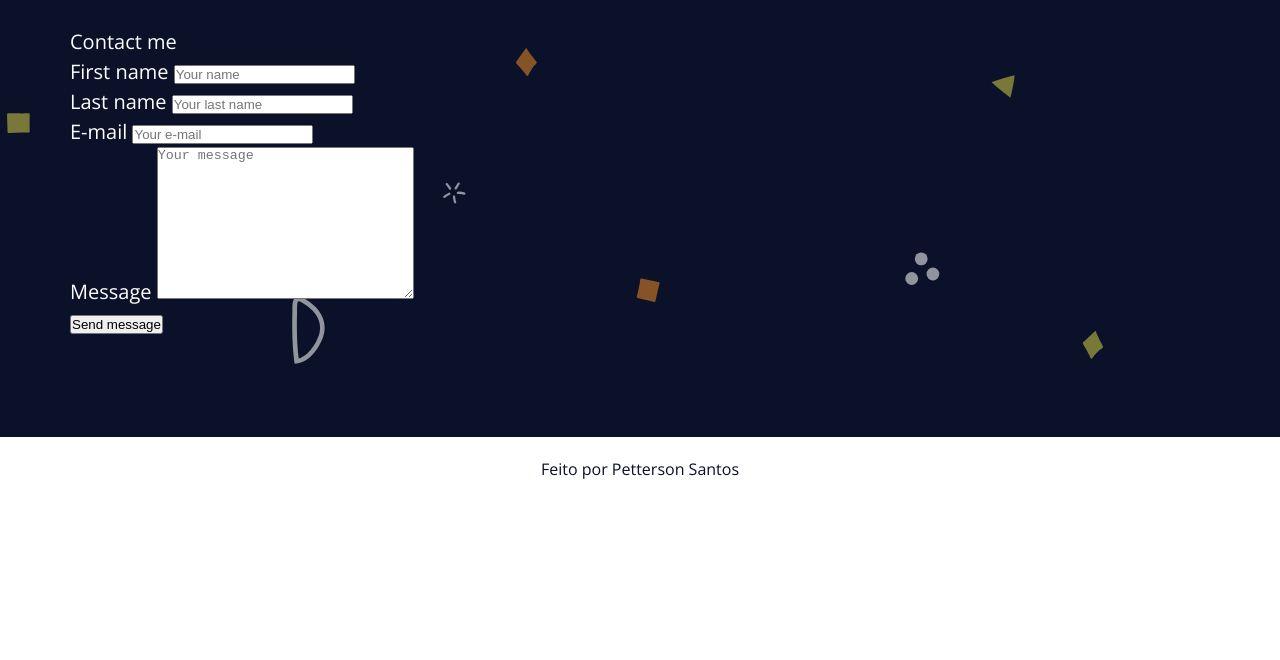
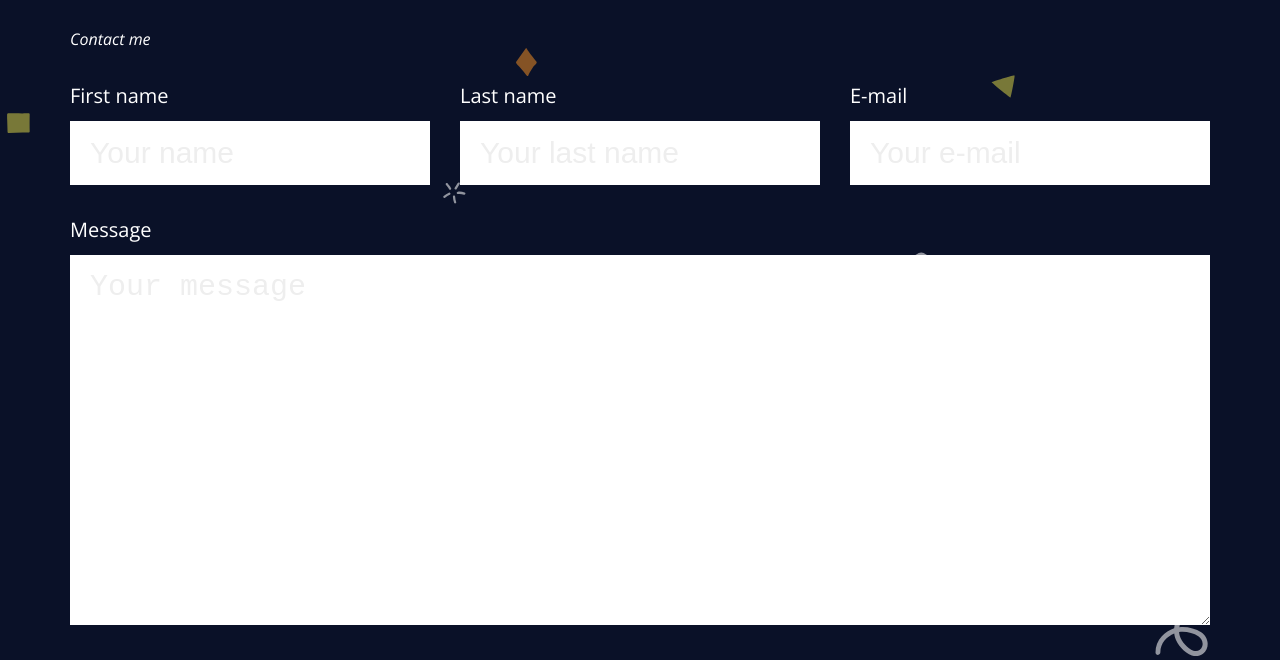
Before and after one commit to Petterson-Santos/Landing_Page, a plain HTML site: page index.html in a window 1280 px wide. Shown: the part 6038-6698 px from the top of the page. Before the commit the page ends 6539 px from the top, so only its background shows below. Drawn offline with nearby package versions, Linux system fonts and the light colour scheme; files whose address does not match are found by name.

Commit message:
finalização do contact

```diff
--- a/assets/css/style.css
+++ b/assets/css/style.css
@@ -10,6 +10,11 @@
     --light-gray-color: #EEEEEE;
     --secondary-color: crimson;
     --gap: 3rem;
+}
+
+::placeholder {
+    color: var(--light-gray-color);
+    opacity: 1;
 }
 
 html {
@@ -278,8 +283,64 @@ a {
     border: 1px solid var(--light-gray-color);
 }
 
-.form-grid {
+.contact-form {
+    grid-column: span 2;
+}
+
+.contact-form .form-grid {
     border: none;
+    display: flex;
+    flex-direction: row;
+    flex-wrap: wrap;
+    gap: var(--gap);
+}
+
+.form-grid legend {
+    margin-bottom: 3rem;
+    font-size: 1.6rem;
+    font-style: italic;
+}
+
+.form-group label {
+    display: block;
+    margin-bottom: 1rem;
+}
+
+.form-group input, .form-group textarea {
+    border: none;
+    background: var(--white-color);
+    padding: 1.5rem 2rem;
+    width: 100%;
+    font-size: 3rem;
+    outline: none;
+}
+
+.form-group input:focus, .form-group textarea:focus {
+    box-shadow: 0 0 10px 2px var(--secondary-color);
+}
+
+.form-group {
+    flex: 1 1 320px;
+}
+
+.form-group button {
+    padding: 1.5rem 2rem;
+    background: none;
+    color: var(--white-color);
+    font-size: 3rem;
+    border: 0.5rem solid var(--white-color);
+    transition: all 300ms ease-in-out;
+}
+
+.form-group button:hover {
+    background: var(--light-gray-color);
+    border-color: var(--light-gray-color);
+    color: var(--primary-color);
+}
+
+body .full-width {
+    flex: 1 1 100%;
+    width: 100%;
 }
 
 .section {
```
